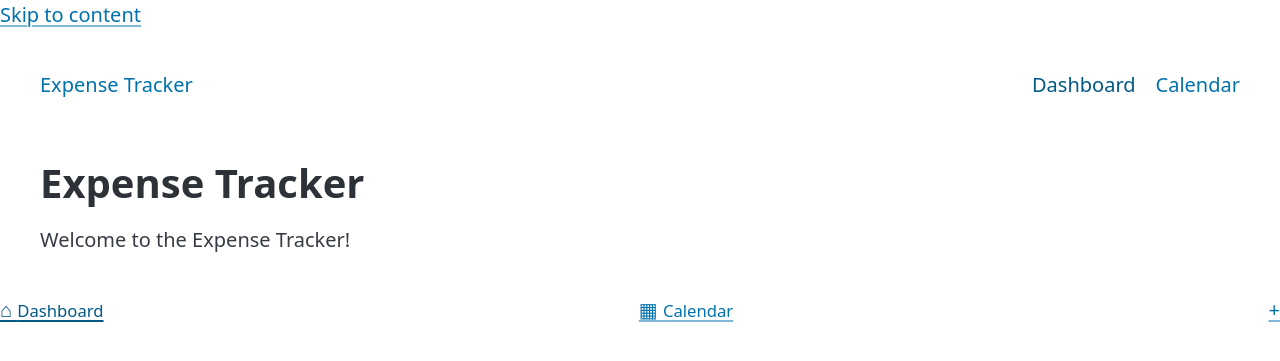
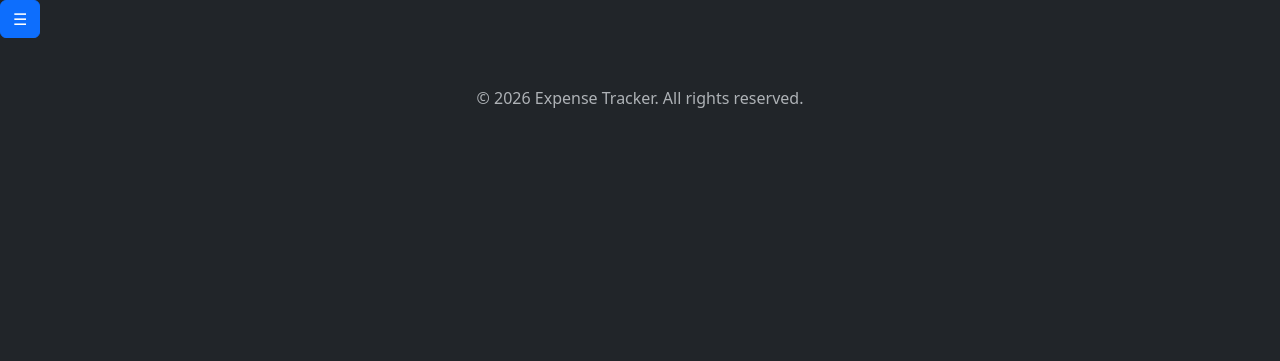
Before and after one commit to DRencsok/expense-tracker, a Flask app: page / in a window 1280 px wide. Shown: the top 361 px of the page. Run offline with Flask 3, Linux system fonts and the light colour scheme; some libraries are stand-ins or nearby versions.

Commit message:
Update of html

```diff
--- a/templates/layout.html
+++ b/templates/layout.html
@@ -1,60 +1,41 @@
 <!DOCTYPE html>
-<html lang="en">
-<head>
-    <!--Made layout with AI-->
-    <meta charset="utf-8">
-    <meta name="viewport" content="width=device-width, initial-scale=1">
-    <meta name="theme-color" content="#f7f8fa">
-    <title>{% block title %}Expense Tracker{% endblock %}</title>
 
-    <!-- Pico provides accessible defaults while styles.css holds the app's identity. -->
-    <link rel="stylesheet" href="https://cdn.jsdelivr.net/npm/@picocss/pico@2.1.1/css/pico.min.css">
-    <link rel="stylesheet" href="{{ url_for('static', filename='styles.css') }}">
-    {% block head %}{% endblock %}
-</head>
-<body>
-    <a href="#main-content" class="skip-link">Skip to content</a>
+<html lang="en" data-bs-theme="dark">
 
-    <header class="app-header">
-        <nav class="container" aria-label="Primary navigation">
-            <ul>
-                <li><a href="{{ url_for('main.homepage') }}" class="brand">Expense Tracker</a></li>
-            </ul>
-            <ul>
-                <li><a href="{{ url_for('main.homepage') }}" aria-current="page">Dashboard</a></li>
-                <li><a href="#" aria-disabled="true">Calendar</a></li>
-            </ul>
-        </nav>
-    </header>
+    <head>
+        <meta charset="utf-8">
+        <meta name="viewport" content="initial-scale=1, width=device-width">
 
-    <main id="main-content" class="container app-main">
-        {% with messages = get_flashed_messages(with_categories=true) %}
-            {% if messages %}
-                <section aria-label="Notifications">
-                    {% for category, message in messages %}
-                        <p role="alert" class="notice notice-{{ category }}">{{ message }}</p>
-                    {% endfor %}
-                </section>
-            {% endif %}
-        {% endwith %}
+        <!-- http://getbootstrap.com/docs/5.3/ -->
+        <link href="https://cdn.jsdelivr.net/npm/bootstrap@5.3.8/dist/css/bootstrap.min.css" rel="stylesheet" integrity="sha384-sRIl4kxILFvY47J16cr9ZwB07vP4J8+LH7qKQnuqkuIAvNWLzeN8tE5YBujZqJLB" crossorigin="anonymous">
+        <script src="https://cdn.jsdelivr.net/npm/bootstrap@5.3.8/dist/js/bootstrap.bundle.min.js" integrity="sha384-FKyoEForCGlyvwx9Hj09JcYn3nv7wiPVlz7YYwJrWVcXK/BmnVDxM+D2scQbITxI" crossorigin="anonymous"></script>
+        <link href="styles.css" rel="stylesheet">
+        <title>{% block title %}{% endblock %} </title>
 
-        {% block content %}{% endblock %}
-    </main>
+        <!--Hamburger dropdown!-->
+        <button class="btn btn-primary" type="button" data-bs-toggle="offcanvas" data-bs-target="#offcanvasWithBothOptions" aria-controls="offcanvasWithBothOptions">☰</button>
 
-    <nav class="bottom-nav" aria-label="Mobile navigation">
-        <a href="{{ url_for('main.homepage') }}" aria-current="page">
-            <span aria-hidden="true">⌂</span>
-            <small>Dashboard</small>
-        </a>
-        <a href="#" aria-disabled="true">
-            <span aria-hidden="true">▦</span>
-            <small>Calendar</small>
-        </a>
-        <a href="#add-transaction" class="add-action" aria-label="Add transaction">
-            <span aria-hidden="true">+</span>
-        </a>
-    </nav>
+        <div class="offcanvas offcanvas-start" data-bs-scroll="true" tabindex="-1" id="offcanvasWithBothOptions" aria-labelledby="offcanvasWithBothOptionsLabel">
+        <div class="offcanvas-header">
+            <h5 class="offcanvas-title" id="offcanvasWithBothOptionsLabel">SaveIt</h5>
+            <button type="button" class="btn-close" data-bs-dismiss="offcanvas" aria-label="Close"></button>
+        </div>
+        <div class="offcanvas-body">
+            <p>Try it out</p>
+        </div>
+        </div>
 
-    {% block scripts %}{% endblock %}
-</body>
+    </head>
+    <body>
+        <main class="container mt-5">
+            {% block main %}{% endblock %}
+        </main>
+        <footer>
+            <div class="container">
+                <p class="text-center text-muted">
+                    &copy; 2026 Expense Tracker. All rights reserved.
+                </p>
+            </div>
+        </footer>
+    </body>
 </html>
```
